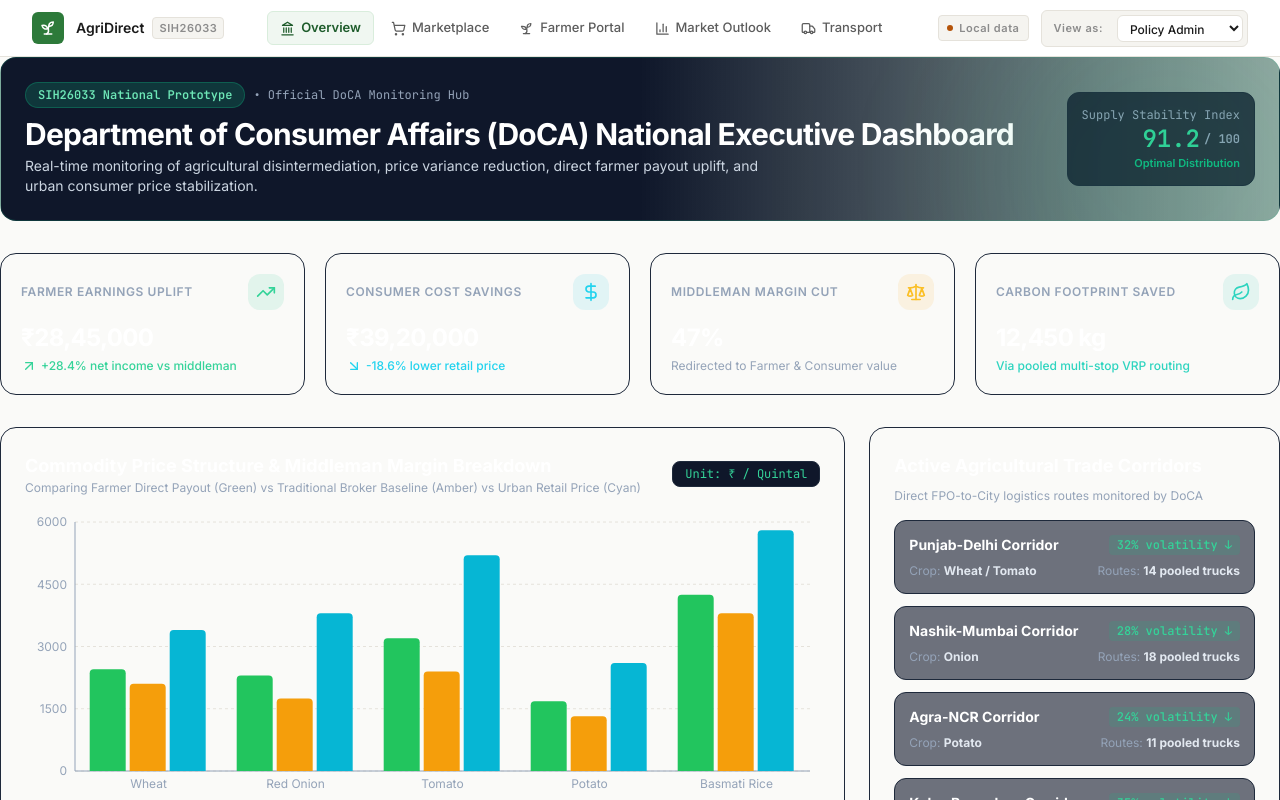
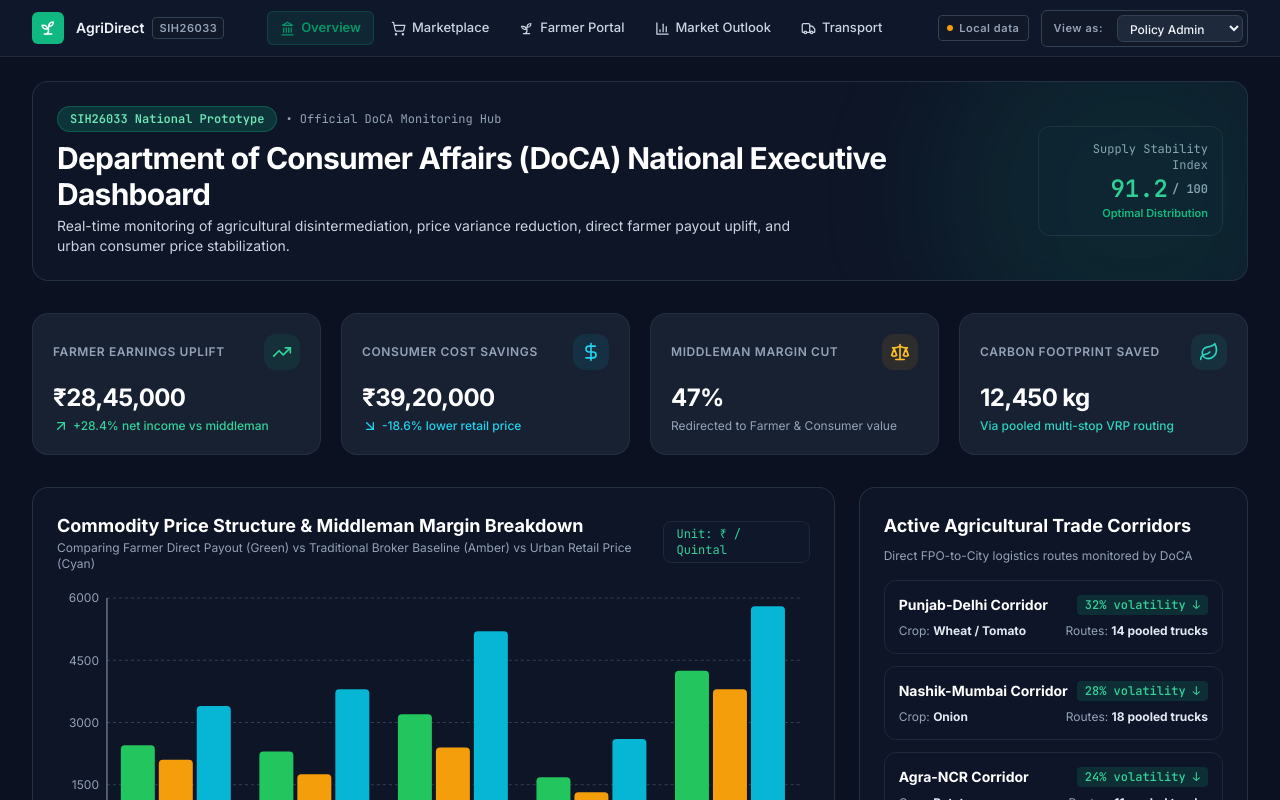
Before and after one commit to killerdaku22/Team-Catalyst, a React (Vite) app in the folder frontend/: page / in a window 1280 px wide. Shown: the top 800 px of the page. Built offline with nearby package versions, Linux system fonts and the light colour scheme; no server answers; the HTML template or start-up script is replaced by a standard one.

Commit message:
Fix dark theme contrast across all pages, define glass utility classes, and improve forecast drivers

```diff
--- a/frontend/src/App.tsx
+++ b/frontend/src/App.tsx
@@ -40,7 +40,7 @@ export const App: React.FC = () => {
       />
 
       {/* Main Container */}
-      <main className="flex-1">
+      <main className="flex-1 max-w-7xl mx-auto px-4 sm:px-6 lg:px-8 py-6 w-full">
         {activeTab === 'design-system' && <DesignSystem />}
         {activeTab === 'ministry' && <MinistryAdminView />}
         {activeTab === 'marketplace' && <BuyerPortalView />}
--- a/frontend/src/index.css
+++ b/frontend/src/index.css
@@ -11,51 +11,51 @@
    1. DESIGN TOKENS (CSS Custom Properties)
    ------------------------------------------------------------ */
 :root {
-  /* Backgrounds */
-  --ad-bg:             #FAFAF8;
-  --ad-bg-alt:         #F5F4F0;
-  --ad-surface:        #FFFFFF;
+  /* Backgrounds — Dark Slate Theme */
+  --ad-bg:             #0B1120;
+  --ad-bg-alt:         #111827;
+  --ad-surface:        #1E293B;
 
   /* Borders */
-  --ad-border:         #E5E2DB;
-  --ad-border-strong:  #D1CDC4;
+  --ad-border:         #334155;
+  --ad-border-strong:  #475569;
 
-  /* Text */
-  --ad-text-primary:   #1A1A1A;
-  --ad-text-secondary: #5C5C5C;
-  --ad-text-tertiary:  #8C8C8C;
+  /* Text — Light on Dark */
+  --ad-text-primary:   #F1F5F9;
+  --ad-text-secondary: #CBD5E1;
+  --ad-text-tertiary:  #94A3B8;
 
-  /* Brand green — restrained agricultural */
-  --ad-green-50:       #F0F7F1;
-  --ad-green-100:      #D9EDDC;
-  --ad-green-600:      #2D7A3A;
-  --ad-green-700:      #1E5C2B;
+  /* Brand green */
+  --ad-green-50:       rgba(16, 185, 129, 0.1);
+  --ad-green-100:      rgba(16, 185, 129, 0.2);
+  --ad-green-600:      #10B981;
+  --ad-green-700:      #059669;
 
   /* Semantic: Amber (warning/attention) */
-  --ad-amber-50:       #FFFBEB;
-  --ad-amber-600:      #B45309;
+  --ad-amber-50:       rgba(245, 158, 11, 0.1);
+  --ad-amber-600:      #F59E0B;
 
   /* Semantic: Red (error/negative) */
-  --ad-red-50:         #FEF2F2;
-  --ad-red-600:        #C53030;
+  --ad-red-50:         rgba(239, 68, 68, 0.1);
+  --ad-red-600:        #EF4444;
 
   /* Semantic: Blue (info/links) */
-  --ad-blue-50:        #EFF6FF;
-  --ad-blue-600:       #2563EB;
+  --ad-blue-50:        rgba(59, 130, 246, 0.1);
+  --ad-blue-600:       #3B82F6;
 
   /* Navigation */
-  --ad-nav-bg:         #FFFFFF;
-  --ad-nav-border:     #E5E2DB;
+  --ad-nav-bg:         #0F172A;
+  --ad-nav-border:     #1E293B;
 
   /* Radii */
   --ad-radius-sm:      4px;
   --ad-radius-md:      6px;
   --ad-radius-lg:      8px;
 
-  /* Shadows */
-  --ad-shadow-sm:      0 1px 2px rgba(0, 0, 0, 0.05);
-  --ad-shadow-md:      0 2px 4px rgba(0, 0, 0, 0.06), 0 1px 2px rgba(0, 0, 0, 0.04);
-  --ad-shadow-lg:      0 4px 12px rgba(0, 0, 0, 0.08);
+  /* Shadows — Subtle on Dark */
+  --ad-shadow-sm:      0 1px 2px rgba(0, 0, 0, 0.3);
+  --ad-shadow-md:      0 2px 4px rgba(0, 0, 0, 0.3), 0 1px 2px rgba(0, 0, 0, 0.2);
+  --ad-shadow-lg:      0 4px 12px rgba(0, 0, 0, 0.4);
 
   /* Focus */
   --ad-focus-ring:     0 0 0 2px var(--ad-green-600);
@@ -381,6 +381,36 @@
     font-family: 'JetBrains Mono', ui-monospace, monospace;
     font-size: 0.8125rem;
     font-weight: 500;
+  }
+
+
+  /* --- Navigation Item --- */
+  .ad-nav-item {
+    display: inline-flex;
+    align-items: center;
+    gap: 6px;
+    font-size: 0.8125rem;
+    font-weight: 500;
+    padding: 6px 12px;
+    border-radius: var(--ad-radius-md);
+    border: 1px solid transparent;
+    background: transparent;
+    color: var(--ad-text-tertiary);
+    cursor: pointer;
+    transition: all var(--ad-transition);
+    white-space: nowrap;
+  }
+
+  .ad-nav-item:hover {
+    color: var(--ad-text-primary);
+    background: var(--ad-bg-alt);
+  }
+
+  .ad-nav-item--active {
+    color: var(--ad-green-600);
+    background: var(--ad-green-50);
+    border-color: rgba(16, 185, 129, 0.2);
+    font-weight: 600;
   }
 
 
@@ -776,3 +806,59 @@
   color: var(--ad-text-primary) !important;
   font-size: 0.8125rem !important;
 }
+
+
+/* ------------------------------------------------------------
+   7. GLASS PANEL & CARD UTILITIES
+   ------------------------------------------------------------ */
+.glass-panel {
+  background: rgba(15, 23, 42, 0.8);
+  backdrop-filter: blur(12px);
+  -webkit-backdrop-filter: blur(12px);
+  border: 1px solid rgba(51, 65, 85, 0.6);
+}
+
+.glass-card {
+  background: rgba(30, 41, 59, 0.7);
+  backdrop-filter: blur(8px);
+  -webkit-backdrop-filter: blur(8px);
+  border: 1px solid rgba(51, 65, 85, 0.5);
+}
+
+
+/* ------------------------------------------------------------
+   8. ANIMATIONS
+   ------------------------------------------------------------ */
+@keyframes fadeIn {
+  from { opacity: 0; transform: translateY(8px); }
+  to   { opacity: 1; transform: translateY(0); }
+}
+
+.animate-fadeIn {
+  animation: fadeIn 0.3s ease-out;
+}
+
+
+/* ------------------------------------------------------------
+   9. DARK SELECTION & SCROLLBAR
+   ------------------------------------------------------------ */
+::selection {
+  background-color: rgba(16, 185, 129, 0.3);
+  color: #F1F5F9;
+}
+
+/* Custom scrollbar for dark theme */
+::-webkit-scrollbar {
+  width: 8px;
+  height: 8px;
+}
+::-webkit-scrollbar-track {
+  background: #0B1120;
+}
+::-webkit-scrollbar-thumb {
+  background: #334155;
+  border-radius: 4px;
+}
+::-webkit-scrollbar-thumb:hover {
+  background: #475569;
+}
--- a/frontend/src/services/api.ts
+++ b/frontend/src/services/api.ts
@@ -184,9 +184,9 @@ export async function fetchDemandForecast(commodity: string = 'Tomato', region:
       };
     }),
     key_drivers: [
-      `Seasonal demand surge expected in ${region} urban centers over next 10 days.`,
-      `Low arrival volume in regional mandis due to recent rain events.`,
-      `Direct FPO pooling reduces transit spoilage risk by ~65%.`
+      `Rising trend detected in regional ${region} mandis for ${commodity} (+0.64 Rs/day).`,
+      `Low arrival volume in regional mandis due to recent rain events, projected supply deficit within 7 days.`,
+      `Direct FPO pooling reduces ${commodity} transit spoilage risk by ~65%, improving net supply availability.`
     ],
     generated_at: new Date().toISOString().replace('T', ' ').substring(0, 19)
   };
```
